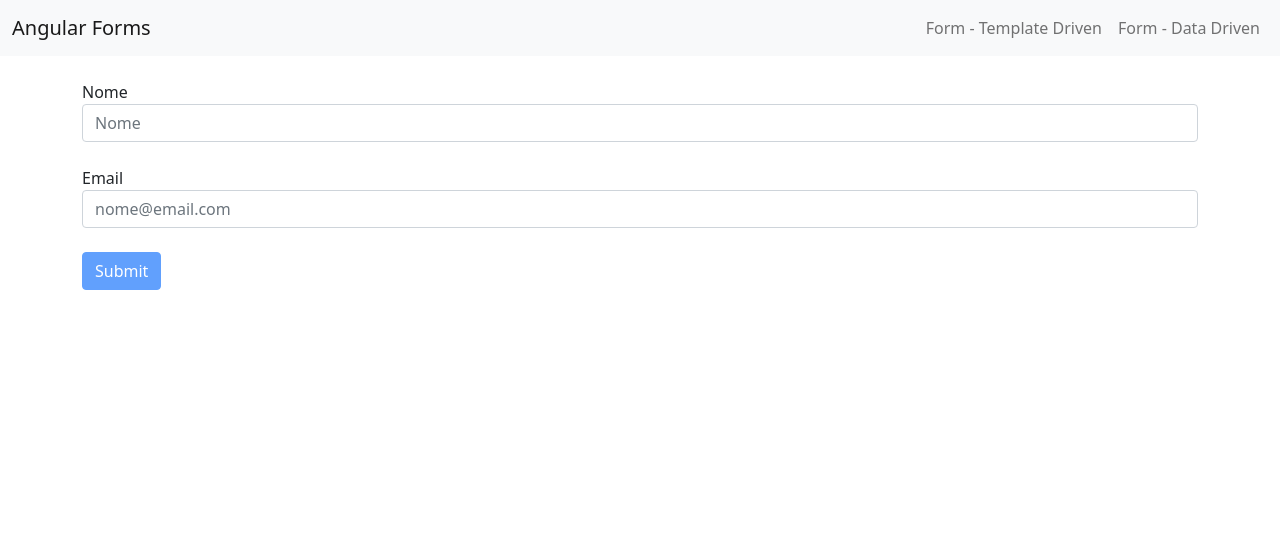
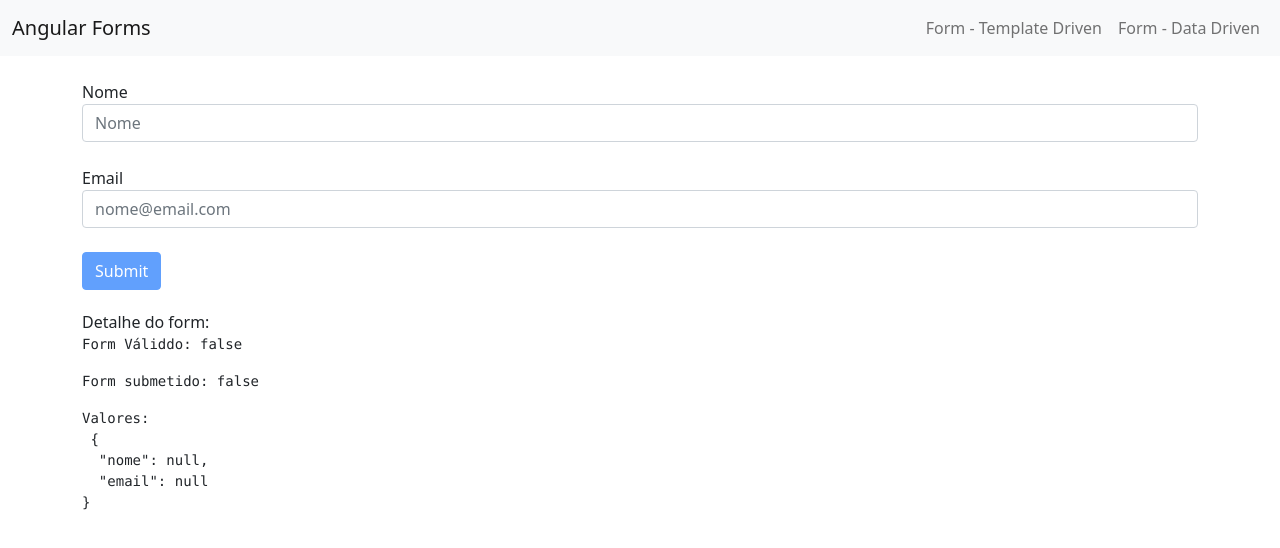
Before and after one commit to bruno-ivo/forms, an Angular app: page /templateForm in a window 1280 px wide. Shown: the top 548 px of the page. Built offline with nearby package versions, Linux system fonts and the light colour scheme.

Commit message:
Fomr debug json pipe

```diff
--- a/src/app/app.module.ts
+++ b/src/app/app.module.ts
@@ -7,12 +7,14 @@ import { BrowserAnimationsModule } from '@angular/platform-browser/animations';
 import { TemplateFormComponent } from './template-form/template-form.component';
 import { DataFormComponent } from './data-form/data-form.component';
 import { FormsModule } from '@angular/forms';
+import { FormDebugComponent } from './form-debug/form-debug.component';
 
 @NgModule({
   declarations: [
     AppComponent,
     TemplateFormComponent,
-    DataFormComponent
+    DataFormComponent,
+    FormDebugComponent
   ],
   imports: [
     BrowserModule,
--- /dev/null
+++ b/src/app/form-debug/form-debug.component.html
@@ -0,0 +1,6 @@
+<div style="margin-top: 20px" *ngIf="form">
+  <div>Detalhe do form:</div>
+  <pre>Form Váliddo: {{ form.valid }}</pre>
+  <pre>Form submetido: {{ form.submitted }}</pre>
+  <pre>Valores: <br> {{ form.value | json}}</pre>
+</div>
--- /dev/null
+++ b/src/app/form-debug/form-debug.component.ts
@@ -0,0 +1,17 @@
+import { Component, Input, OnInit } from '@angular/core';
+
+@Component({
+  selector: 'app-form-debug',
+  templateUrl: './form-debug.component.html',
+  styleUrls: ['./form-debug.component.css']
+})
+export class FormDebugComponent implements OnInit {
+
+  @Input() form: any;
+
+  constructor() { }
+
+  ngOnInit(): void {
+  }
+
+}
--- a/src/app/template-form/template-form.component.html
+++ b/src/app/template-form/template-form.component.html
@@ -24,4 +24,6 @@
 
   <button type="submit" class="btn btn-primary"
           [disabled]="!f.valid">Submit</button>
+
+  <app-form-debug [form]="f"></app-form-debug>
 </form>
```
Also changed, not shown: src/app/form-debug/form-debug.component.css (added), 1 other file (tests, documents, lock files or other folders).
